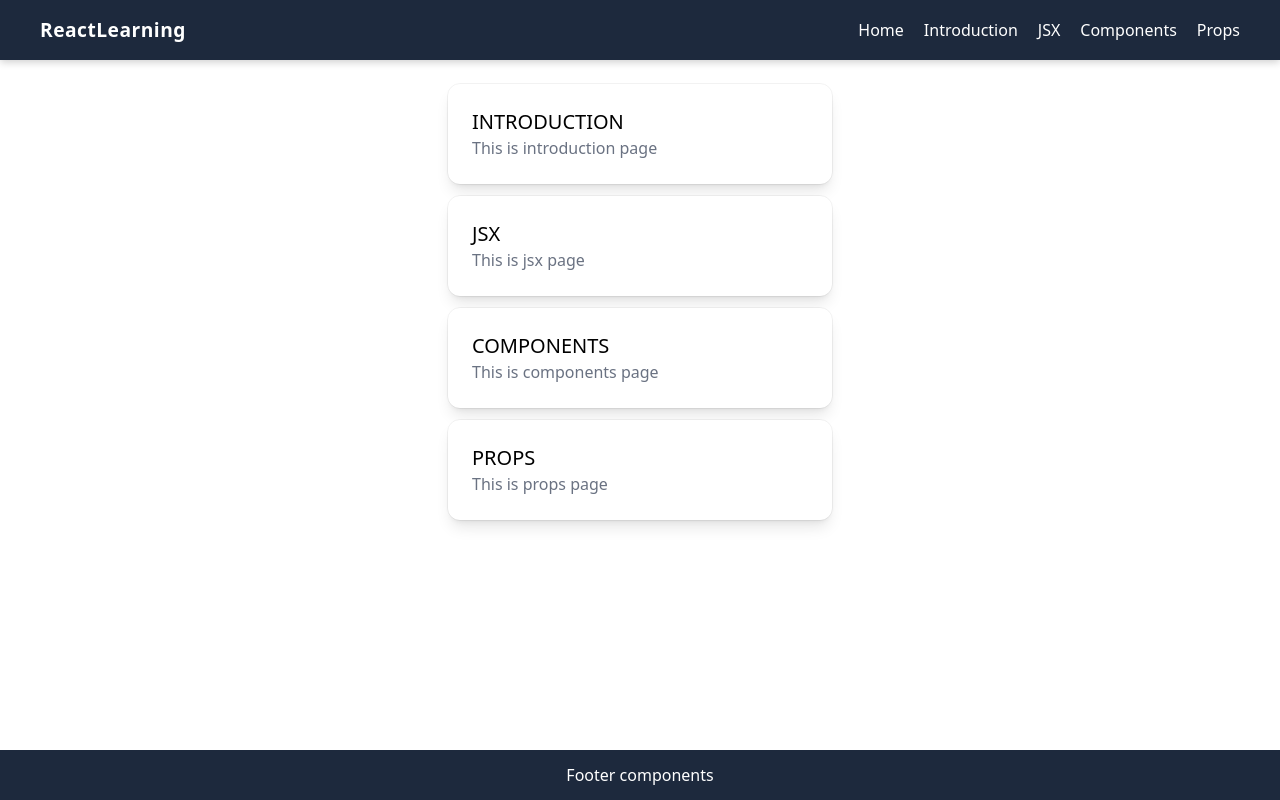
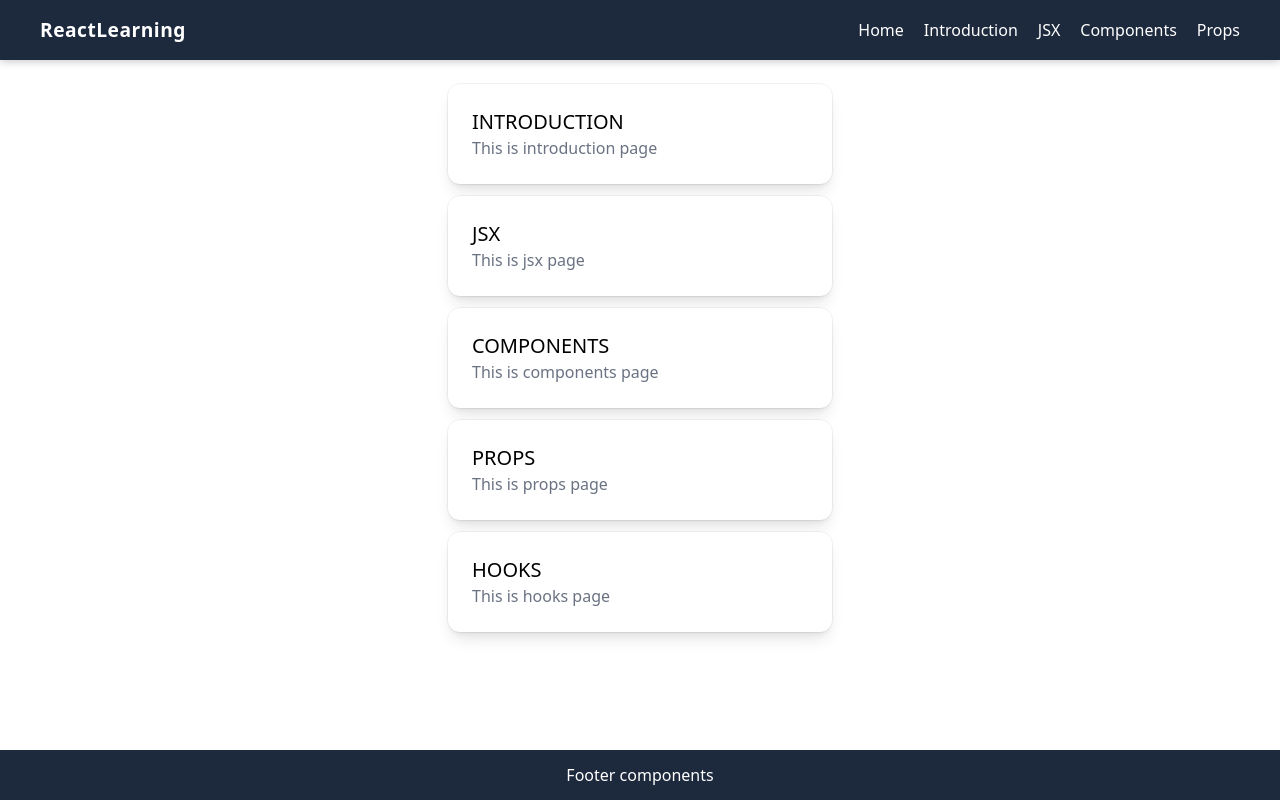
Before and after one commit to Sujeeththan/react-learning-2, a React (Vite) app: page / in a window 1280 px wide. Built offline with nearby package versions, Linux system fonts and the light colour scheme.

Commit message:
Hooks and HomeCard add

```diff
--- a/src/pages/Home.jsx
+++ b/src/pages/Home.jsx
@@ -7,6 +7,7 @@ function Home() {
       <HomeCard url="jsx" />
       <HomeCard url="components" />
       <HomeCard url="props" />
+      <HomeCard url="hooks" />
     </>
   );
 }
--- /dev/null
+++ b/src/pages/Hooks.jsx
@@ -0,0 +1,9 @@
+import React from 'react'
+
+function Hooks() {
+  return (
+    <div>Hooks</div>
+  )
+}
+
+export default Hooks
```
